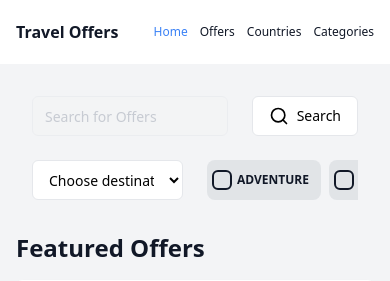
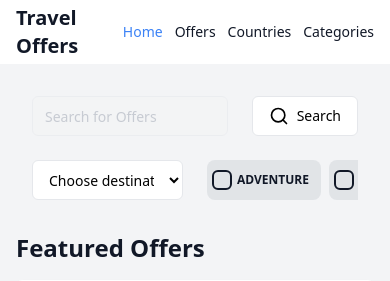
Before and after one commit to josugoar/starwars, a Django app: page /en/ in a window 390 px wide. Shown: the top 281 px of the page. Run offline with Django 4.2, Linux system fonts and the light colour scheme; data comes from the database, SQL or seed files in the repository; some libraries are stand-ins or nearby versions.

Commit message:
Update header styling and navigation links in base_generic.html

```diff
--- a/offers/templates/offers/base_generic.html
+++ b/offers/templates/offers/base_generic.html
@@ -9,20 +9,21 @@
   </head>
   <body>
     <div class="flex flex-col min-h-screen bg-gray-100">
-      <header class="px-4 lg:px-6 h-16 flex items-center justify-between bg-white">
-        <h1 class="text-base sm:text-2xl font-bold text-gray-900">Travel Offers</h1>
-        <nav class="text-xs sm:text-base flex items-center space-x-3 sm:space-x-4">
+      <header style="overflow: auto"
+              class="px-4 lg:px-6 h-16 flex items-center justify-between bg-white">
+        <h1 class="mr-5 text-xl sm:text-2xl font-bold text-gray-900">Travel Offers</h1>
+        <nav class="text-sm sm:text-base flex items-center space-x-3 sm:space-x-4">
           {% url 'offers:index' as index_url %}
-          <a {% if request.path == index_url %} class="text-blue-500 hover:text-blue-500 transition-all" {% else %} class="text-gray-900 hover:text-blue-500" {% endif %}
+          <a {% if request.path == index_url %} class="text-blue-500 hover:text-blue-500 transition-all" {% else %} class="text-gray-900 hover:text-blue-500 transition-all" {% endif %}
              href="{{ index_url }}">{% translate "Home" %}</a>
           {% url 'offers:offer-list' as offer_list_url %}
-          <a {% if request.path == offer_list_url %} class="text-blue-500 hover:text-blue-500 transition-all" {% else %} class="text-gray-900 hover:text-blue-500" {% endif %}
+          <a {% if request.path == offer_list_url %} class="text-blue-500 hover:text-blue-500 transition-all" {% else %} class="text-gray-900 hover:text-blue-500 transition-all" {% endif %}
              href="{{ offer_list_url }}">{% translate "Offers" %}</a>
           {% url 'offers:country-list' as country_list_url %}
-          <a {% if request.path == country_list_url %} class="text-blue-500 hover:text-blue-500 transition-all" {% else %} class="text-gray-900 hover:text-blue-500" {% endif %}
+          <a {% if request.path == country_list_url %} class="text-blue-500 hover:text-blue-500 transition-all" {% else %} class="text-gray-900 hover:text-blue-500 transition-all" {% endif %}
              href="{{ country_list_url }}">{% translate "Countries" %}</a>
           {% url 'offers:category-list' as category_list_url %}
-          <a {% if request.path == category_list_url %} class="text-blue-500 hover:text-blue-500 transition-all" {% else %} class="text-gray-900 hover:text-blue-500" {% endif %}
+          <a {% if request.path == category_list_url %} class="text-blue-500 hover:text-blue-500 transition-all" {% else %} class="text-gray-900 hover:text-blue-500 transition-all" {% endif %}
              href="{{ category_list_url }}">{% translate "Categories" %}</a>
         </nav>
       </header>
```
